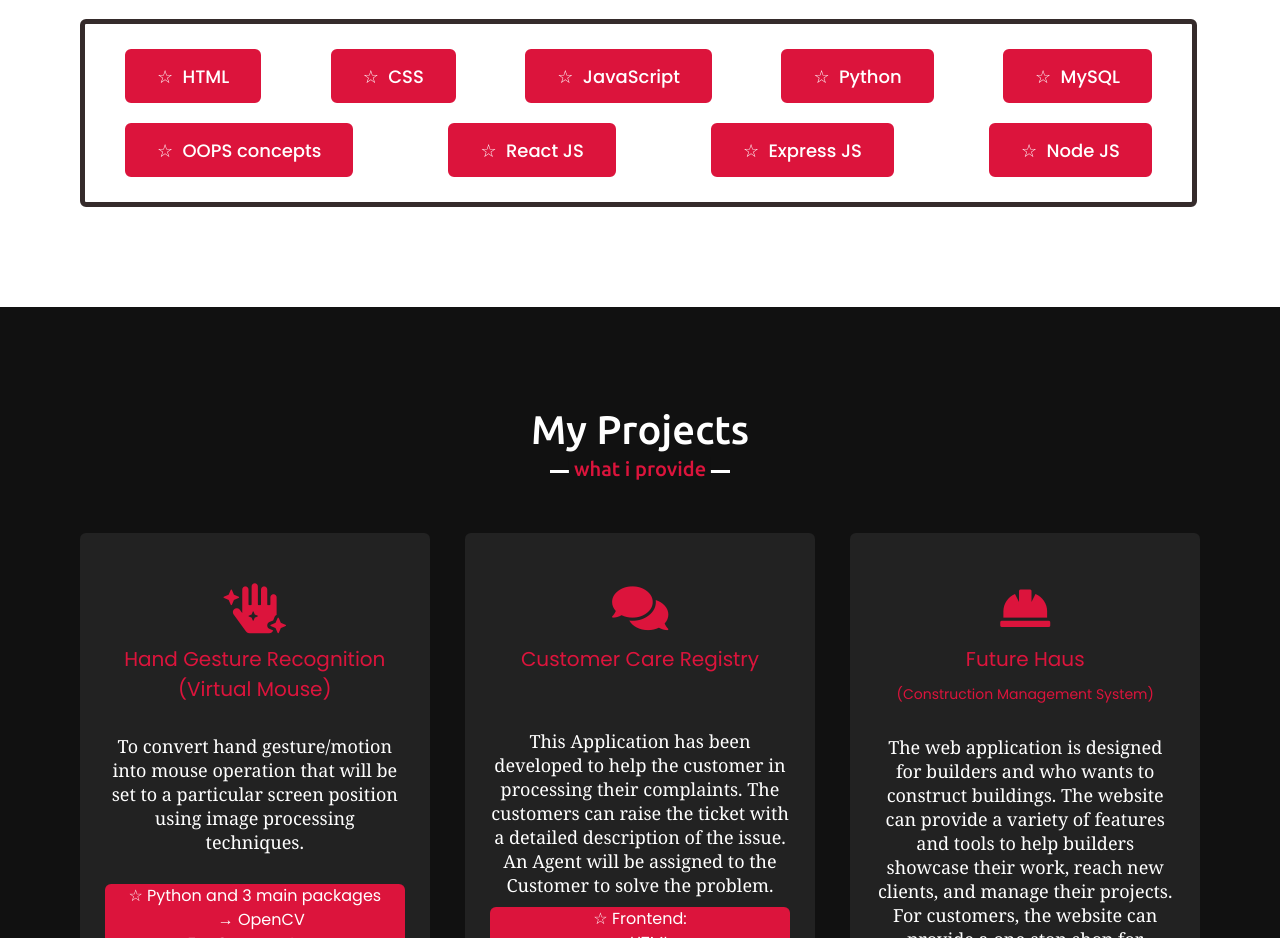
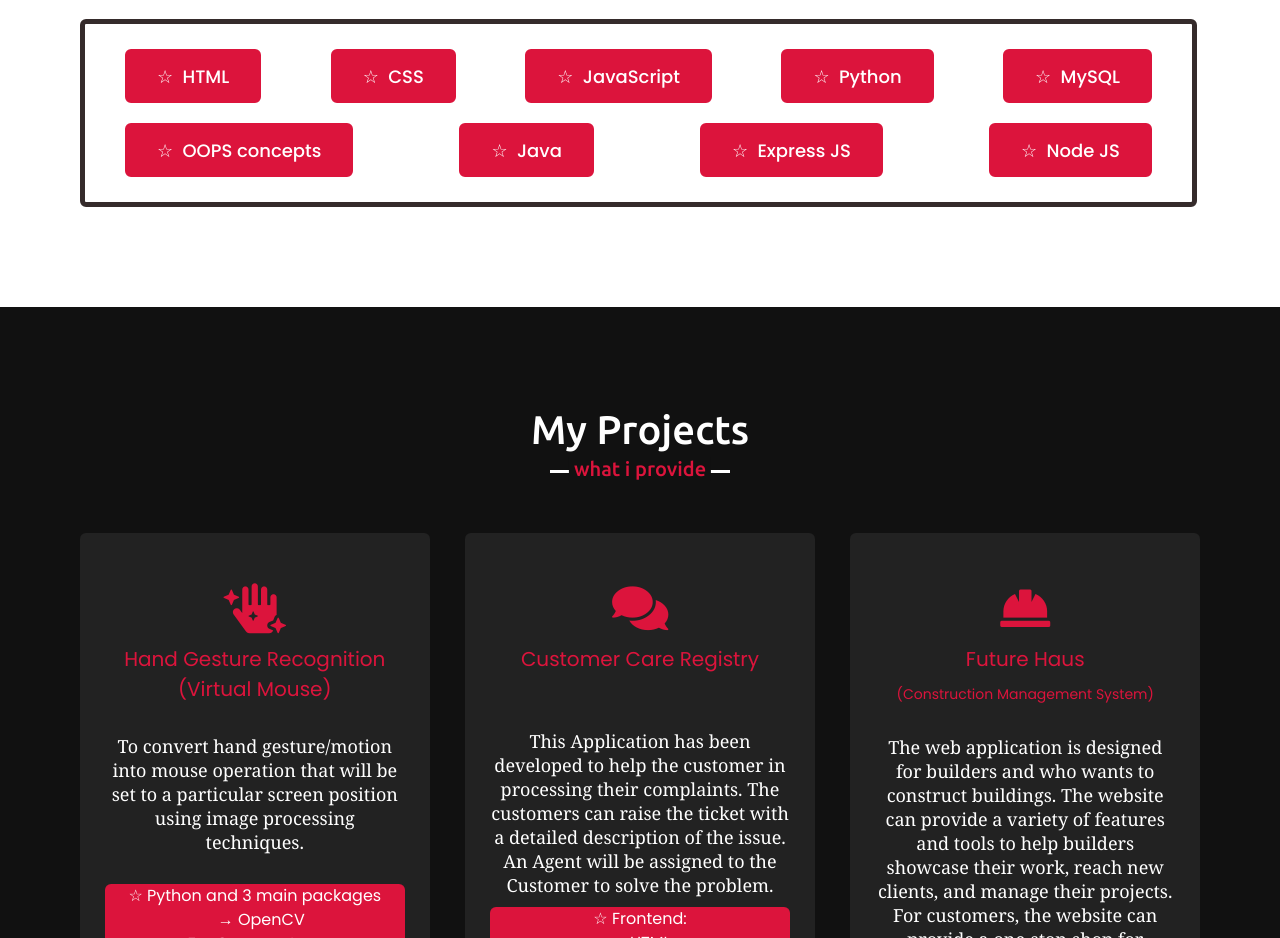
Before and after one commit to Maharajavelu/portfolio, a plain HTML site: page index.html in a window 1280 px wide. Shown: the part 1740-2678 px from the top of the page. Drawn offline with nearby package versions, Linux system fonts and the light colour scheme.

Commit message:
Update index.html

```diff
--- a/index.html
+++ b/index.html
@@ -117,7 +117,7 @@ latest trends and tools.</p>
                     </div>
                     <div class="bars">
                         <div class="info">
-                            <span>&star;&nbsp;&nbsp;React JS</span>
+                            <span>&star;&nbsp;&nbsp;Java</span>
                         </div>
                     </div>
                     <div class="bars">
```
